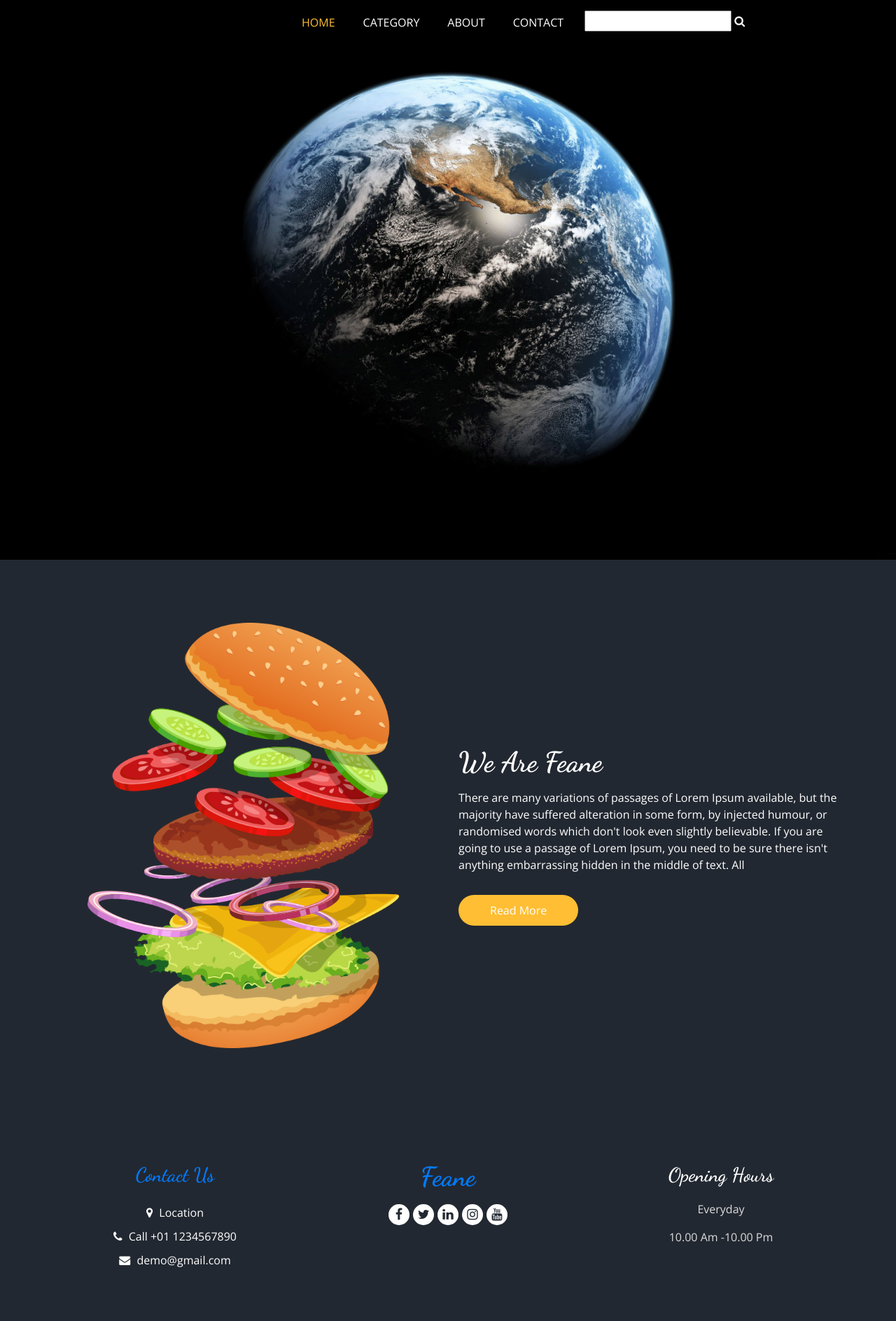
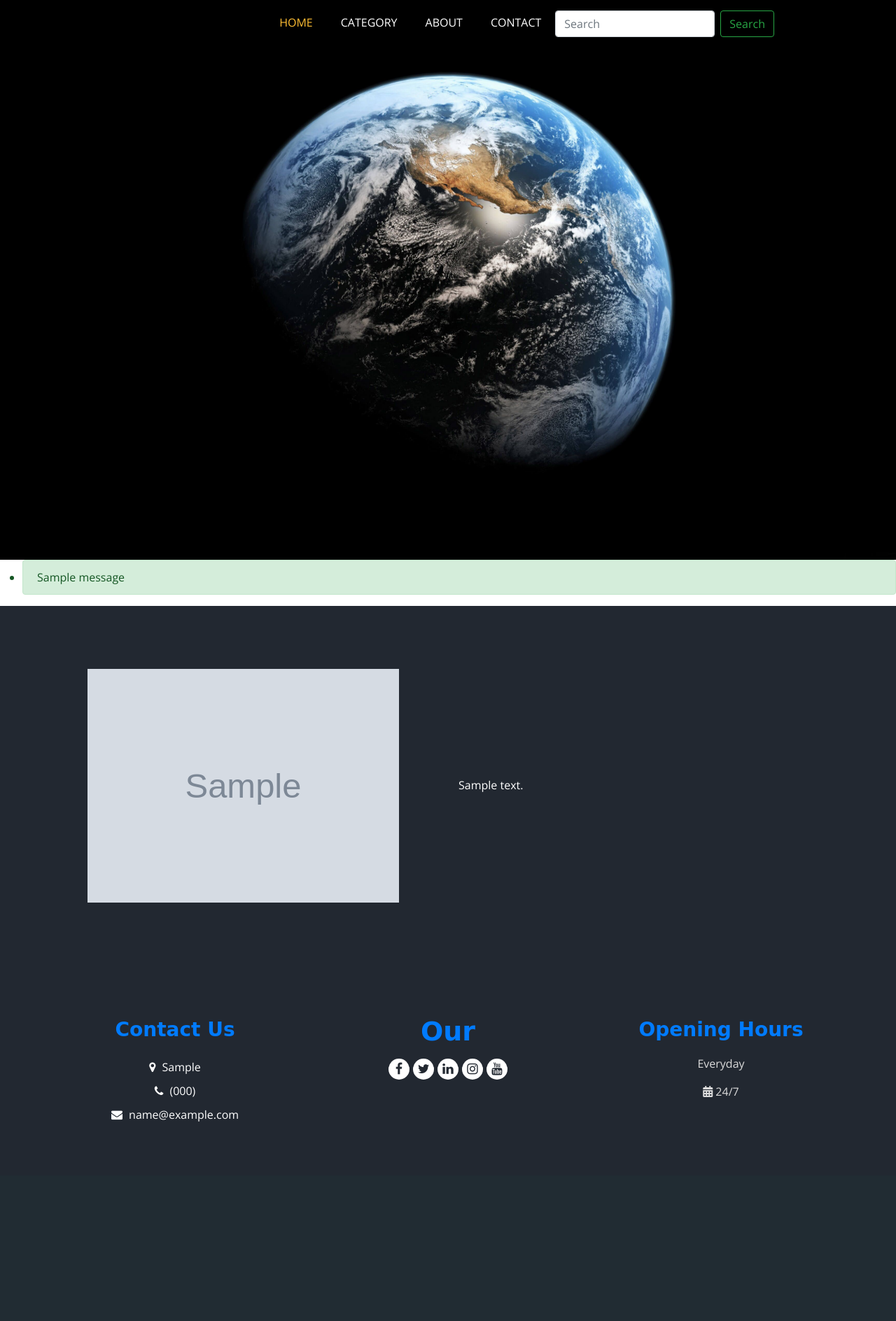
Before and after one commit to abuwcheek/ingliz-uzbek-lug-ati, a Django app: page /about/ in a window 1280 px wide. Shown: the whole page at 70% size. After the commit the page ends 1603 px from the top, so only its background shows below. Run offline with Django 5.2, Linux system fonts and the light colour scheme; tables that the repository leaves empty hold one stand-in row (values such as "Sample post"); grey boxes marked "Sample" are stand-in pictures; one stand-in notice (Sample message) is shown; some libraries are stand-ins or nearby versions.

Commit message:
search, contact, about complete

```diff
--- a/main/models.py
+++ b/main/models.py
@@ -60,6 +60,9 @@ class About(BaseModel):
      twitter = models.CharField(max_length=100)
      linkedin = models.CharField(max_length=100)
 
+     image = models.ImageField(upload_to="about_images/")
+     body = models.TextField()
+
 
      def __str__(self):
           return "About"
--- a/main/urls.py
+++ b/main/urls.py
@@ -1,5 +1,5 @@
 from django.urls import path
-from .views import CategoryView, CategoryDetailView, WordView, DetailView, AboutView, ContactView
+from .views import CategoryView, CategoryDetailView, WordView, DetailView, AboutView, ContactView, SearchView
 
 
 urlpatterns=[
@@ -9,4 +9,5 @@ urlpatterns=[
      path('word/<str:slug>', DetailView.as_view(), name="detail"),
      path('about/', AboutView.as_view(), name="abouturl"),
      path('contact/', ContactView.as_view(), name="contacturl"),
+     path('search/', SearchView.as_view(), name="search"),
 ]
--- a/main/views.py
+++ b/main/views.py
@@ -1,5 +1,6 @@
 from django.shortcuts import render, redirect, get_object_or_404
 from django.contrib import messages
+from django.db.models import Q
 from django.views import View
 from .models import Category, Word, About, Contact
 
@@ -62,11 +63,31 @@ class ContactView(View):
      def post(self, request):
           contact_data = request.POST
           contact = Contact()
-          contact.name = data.get('name')
-          contact.number = data.get('number')
-          contact.email = data.get('email')
-          contact.name = data.get('message')
+
+          contact.name = contact_data.get('name')
+          contact.number = contact_data.get('number')
+          contact.email = contact_data.get('email')
+          contact.message = contact_data.get('message')
+
           contact.save()
 
           messages.success(request, 'Sizning malumotlaringiz yuborildi')
           return render(request, 'contact.html')
+
+
+
+class SearchView(View):
+     def get(self, request):
+          query = request.GET.get('search')
+          if not query:
+               return redirect('index')
+          search_word = Word.objects.all().filter(Q(en_form__icontains = query) | Q(uz_form__icontains = query) | Q(en_definition__icontains = query) | Q(uz_definition__icontains = query))
+          if not search_word:
+               messages.warning(request, "So'rov bo'yicha ma'lumot topilmadi")
+               return redirect('index')
+
+          context = {
+               'search_word': search_word,
+          }
+          messages.info(request, "Siz izlagan ma'lumotlar")
+          return render(request, 'search.html', context)
--- a/templates/about.html
+++ b/templates/about.html
@@ -2,7 +2,7 @@
 {% load static %}
 
 {% block title %}
-     about page
+  about page
 {% endblock title %}
 
 
@@ -15,25 +15,16 @@
     <div class="row">
       <div class="col-md-6 ">
         <div class="img-box">
-          <img src="{% static 'images/about-img.png' %}" alt="">
+          <img src="{{ about.image.url }}" alt="">
         </div>
       </div>
       <div class="col-md-6">
         <div class="detail-box">
           <div class="heading_container">
-            <h2>
-              We Are Feane
-            </h2>
           </div>
           <p>
-            There are many variations of passages of Lorem Ipsum available, but the majority have suffered alteration
-            in some form, by injected humour, or randomised words which don't look even slightly believable. If you
-            are going to use a passage of Lorem Ipsum, you need to be sure there isn't anything embarrassing hidden in
-            the middle of text. All
+            {{ about.body | safe }}
           </p>
-          <a href="">
-            Read More
-          </a>
         </div>
       </div>
     </div>
--- a/templates/base.html
+++ b/templates/base.html
@@ -22,6 +22,18 @@
 
   <!-- bootstrap core css -->
   <link rel="stylesheet" type="text/css" href="{% static 'css/bootstrap.css' %}" />
+
+
+  <!-- Google Fonts -->
+  <link href="https://fonts.googleapis.com/css?family=Open+Sans:400,600,700&display=swap" rel="stylesheet">
+
+  <!-- CSS Libraries -->
+  <link href="https://stackpath.bootstrapcdn.com/bootstrap/4.4.1/css/bootstrap.min.css" rel="stylesheet">
+  <link href="https://cdnjs.cloudflare.com/ajax/libs/font-awesome/5.10.0/css/all.min.css" rel="stylesheet">
+
+ <link href="https://cdn.jsdelivr.net/npm/bootstrap@5.0.2/dist/css/bootstrap.min.css" rel="stylesheet" integrity="sha384-EVSTQN3/azprG1Anm3QDgpJLIm9Nao0Yz1ztcQTwFspd3yD65VohhpuuCOmLASjC" crossorigin="anonymous">
+ <link rel="stylesheet" href="https://cdn.jsdelivr.net/npm/bootstrap@4.0.0/dist/css/bootstrap.min.css" integrity="sha384-Gn5384xqQ1aoWXA+058RXPxPg6fy4IWvTNh0E263XmFcJlSAwiGgFAW/dAiS6JXm" crossorigin="anonymous">
+
 
   <!--owl slider stylesheet -->
   <link rel="stylesheet" type="text/css" href="https://cdnjs.cloudflare.com/ajax/libs/OwlCarousel2/2.3.4/assets/owl.carousel.min.css" />
@@ -57,16 +69,16 @@
                 <a class="nav-link" href="{% url 'categ' %}">Category</a>
               </li>
               <li class="nav-item">
-                <a class="nav-link" href="#">About</a>
+                <a class="nav-link" href="{% url 'abouturl' %}">About</a>
               </li>
               <li class="nav-item">
                 <a class="nav-link" href="{% url 'contacturl' %}">Contact</a>
               </li>
               <li>
-                <button class="btn  my-2 my-sm-0 nav_search-btn" type="submit">
-                  <input type="text" name="" id="">
-                  <i class="fa fa-search" aria-hidden="true"></i>
-                </button>
+                <form class="form-inline my-2 my-lg-0" method="GET" action="{% url 'search' %}">
+                  <input class="form-control mr-sm-2" name="search" type="text" placeholder="Search">
+                  <button class="btn btn-outline-success my-2 my-sm-0" type="submit">Search</button>
+                </form>
               </li>
             </ul>
           </div>
@@ -75,6 +87,14 @@
     </header>
     <!-- end header section -->
   </div>
+
+{% if messages %}
+  <ul class="messages">
+    {% for message in messages %}
+      <li{% if message.tags %} class="alert alert-{{ message.tags }}"{% endif %}>{{ message }}</li>
+    {% endfor %}
+  </ul>
+{% endif %}
 
 
 {% block content %}
@@ -88,8 +108,8 @@
        <div class="row">
          <div class="col-md-4 footer-col">
            <div class="footer_contact">
-             <h4>
-               <a href="">
+             <h4 style="font-family: cursive;">
+               <a href="{% url 'contacturl' %}">
                 Contact Us
                </a>
              </h4>
@@ -97,19 +117,19 @@
                <a href="">
                  <i class="fa fa-map-marker" aria-hidden="true"></i>
                  <span>
-                   Location
+                  {{ about.locatin }}
                  </span>
                </a>
                <a href="">
                  <i class="fa fa-phone" aria-hidden="true"></i>
                  <span>
-                   Call +01 1234567890
+                   ({{ about.phone }})
                  </span>
                </a>
                <a href="">
                  <i class="fa fa-envelope" aria-hidden="true"></i>
                  <span>
-                   demo@gmail.com
+                   {{ about.email }}
                  </span>
                </a>
              </div>
@@ -117,9 +137,9 @@
          </div>
          <div class="col-md-4 footer-col">
            <div class="footer_detail">
-             <b class="footer-logo">
+             <b class="footer-logo" style="font-family: cursive;">
                <a href="{% url 'abouturl' %}">
-                Feane
+                Our
                </a>
              </b>
              <div class="footer_social">
@@ -142,14 +162,14 @@
            </div>
          </div>
          <div class="col-md-4 footer-col">
-           <h4>
-             Opening Hours
+           <h4 style="font-family: cursive;">
+             <a href="">Opening Hours</a>
            </h4>
            <p>
              Everyday
            </p>
            <p>
-             10.00 Am -10.00 Pm
+            <i class="fas fa-calendar-alt me-1"></i>24/7
            </p>
          </div>
        </div>
```
Also changed, not shown: templates/contact.html (+6 -5 lines), templates/search.html (added, +22 -0 lines), main/migrations/0004_about_body_about_image.py (added), media/about_images/aleksandr.jpg (added).
